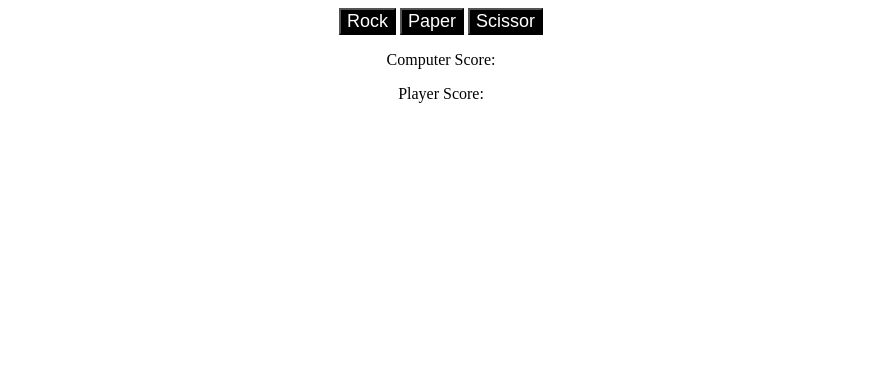
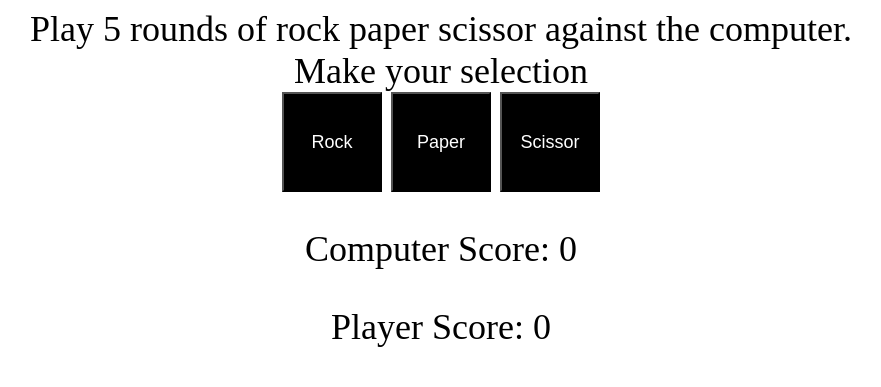
Before and after one commit to dorukgenc/Rock-Paper-Scissors, a plain HTML site: page index.html in a window 1280 px wide. Shown: the whole page, without its empty margins (199-1080 px from the left). Drawn offline with Linux system fonts and the light colour scheme.

Commit message:
Add GUI, modify the code (i messed up with the previous commit attempt. committing again.)

```diff
--- a/index.html
+++ b/index.html
@@ -9,6 +9,8 @@
     <script src="script.js" defer></script>
   </head>
   <body>
+    <div>Play 5 rounds of rock paper scissor against the computer.</div>
+    <div>Make your selection</div>
     <div class="choices">
       <button id="rock">Rock</button>
       <button id="paper">Paper</button>
@@ -18,11 +20,11 @@
     <div class="scoreboard">
       <p>
         Computer Score:
-        <span class="computerScoreBoard"></span>
+        <span class="computerScoreBoard">0</span>
       </p>
       <p>
         Player Score:
-        <span class="playerScoreBoard"></span>
+        <span class="playerScoreBoard">0</span>
       </p>
     </div>
 
--- a/style.css
+++ b/style.css
@@ -1,7 +1,10 @@
 body {
   text-align: center;
+  font-size: 36px;
 }
 button {
+  width: 100px;
+  height: 100px;
   background-color: black;
   color: white;
   font-size: large;
```
